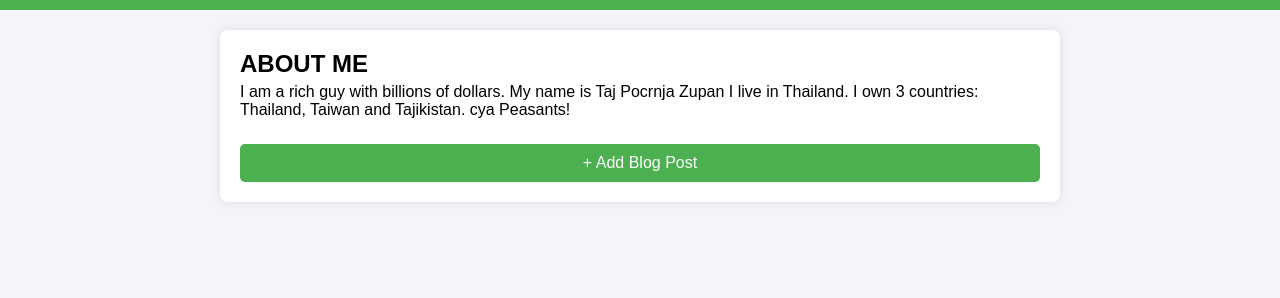
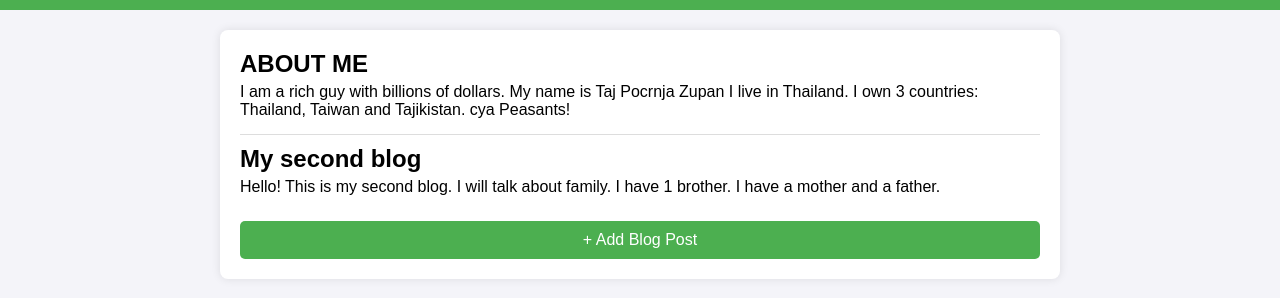
Before and after one commit to Tajek123/myblogs, a website: page index.html in a window 1280 px wide. Shown: the part 68-366 px from the top of the page. Drawn offline with Linux system fonts and the light colour scheme.

Commit message:
add another blog

```diff
--- a/index.html
+++ b/index.html
@@ -94,6 +94,10 @@
             <h2>ABOUT ME
             </h2><p>I am a rich guy with billions of dollars. My name is Taj Pocrnja Zupan I live in Thailand. I own 3 countries: Thailand, Taiwan and Tajikistan. cya Peasants!</p>
         </div>
+        <div class="blog-post" bis_skin_checked="1">
+            <h2>My second blog
+            </h2><p>Hello! This is my second blog. I will talk about family. I have 1 brother. I have a mother and a father.</p>
+        </div>
     </div>
     <button id="add-blog">+ Add Blog Post</button>
     <form id="blog-form">
```
